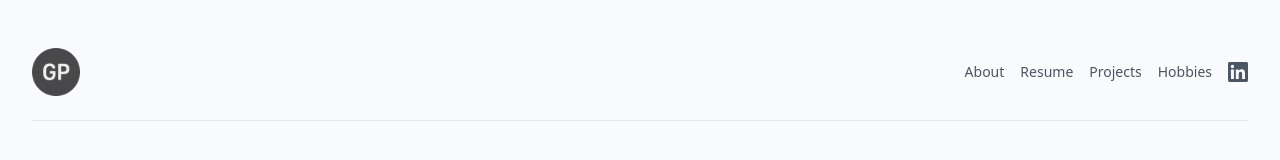
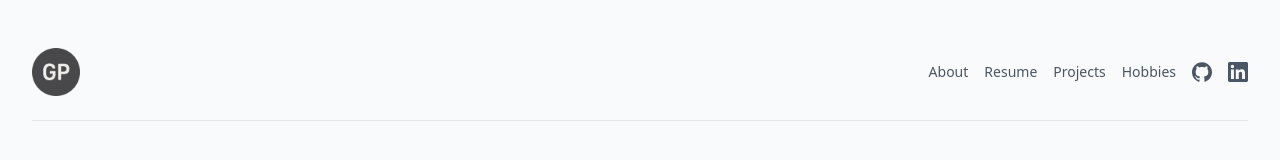
Before and after one commit to garretpatten/garretpatten.com, a Vue app: page / in a window 1280 px wide. Shown: the top 160 px of the page. Built offline with nearby package versions, Linux system fonts and the light colour scheme.

Commit message:
feat: add github link

```diff
--- a/src/components/Header.vue
+++ b/src/components/Header.vue
@@ -65,6 +65,17 @@
           {{ route.name }}
         </router-link>
         <a
+          href="https://github.com/garretpatten"
+          target="_blank"
+          rel="noopener noreferrer"
+          class="text-gray-600 dark:text-gray-400 hover:text-navy-600 dark:hover:text-pine-400 transition-colors duration-200"
+          aria-label="GitHub"
+        >
+          <svg class="w-5 h-5" fill="currentColor" viewBox="0 0 24 24" xmlns="http://www.w3.org/2000/svg">
+            <path d="M12 .297c-6.63 0-12 5.373-12 12 0 5.303 3.438 9.8 8.205 11.385.6.113.82-.258.82-.577 0-.285-.01-1.04-.015-2.04-3.338.724-4.042-1.61-4.042-1.61C4.422 18.07 3.633 17.7 3.633 17.7c-1.087-.744.084-.729.084-.729 1.205.084 1.838 1.236 1.838 1.236 1.07 1.835 2.809 1.305 3.495.998.108-.776.417-1.305.76-1.605-2.665-.3-5.466-1.332-5.466-5.93 0-1.31.465-2.38 1.235-3.22-.135-.303-.54-1.523.105-3.176 0 0 1.005-.322 3.3 1.23.96-.267 1.98-.399 3-.405 1.02.006 2.04.138 3 .405 2.28-1.552 3.285-1.23 3.285-1.23.645 1.653.24 2.873.12 3.176.765.84 1.23 1.91 1.23 3.22 0 4.61-2.805 5.625-5.475 5.92.42.36.81 1.096.81 2.22 0 1.606-.015 2.896-.015 3.286 0 .315.21.69.825.57C20.565 22.092 24 17.592 24 12.297c0-6.627-5.373-12-12-12"/>
+          </svg>
+        </a>
+        <a
           href="https://www.linkedin.com/in/garretpatten"
           target="_blank"
           rel="noopener noreferrer"
@@ -112,6 +123,17 @@
           {{ route.name }}
         </router-link>
         <div class="pt-2 w-full flex justify-center items-center gap-4">
+          <a
+            href="https://github.com/garretpatten"
+            target="_blank"
+            rel="noopener noreferrer"
+            class="text-gray-600 dark:text-gray-400 hover:text-navy-600 dark:hover:text-pine-400 transition-colors duration-200"
+            aria-label="GitHub"
+          >
+            <svg class="w-6 h-6" fill="currentColor" viewBox="0 0 24 24" xmlns="http://www.w3.org/2000/svg">
+              <path d="M12 .297c-6.63 0-12 5.373-12 12 0 5.303 3.438 9.8 8.205 11.385.6.113.82-.258.82-.577 0-.285-.01-1.04-.015-2.04-3.338.724-4.042-1.61-4.042-1.61C4.422 18.07 3.633 17.7 3.633 17.7c-1.087-.744.084-.729.084-.729 1.205.084 1.838 1.236 1.838 1.236 1.07 1.835 2.809 1.305 3.495.998.108-.776.417-1.305.76-1.605-2.665-.3-5.466-1.332-5.466-5.93 0-1.31.465-2.38 1.235-3.22-.135-.303-.54-1.523.105-3.176 0 0 1.005-.322 3.3 1.23.96-.267 1.98-.399 3-.405 1.02.006 2.04.138 3 .405 2.28-1.552 3.285-1.23 3.285-1.23.645 1.653.24 2.873.12 3.176.765.84 1.23 1.91 1.23 3.22 0 4.61-2.805 5.625-5.475 5.92.42.36.81 1.096.81 2.22 0 1.606-.015 2.896-.015 3.286 0 .315.21.69.825.57C20.565 22.092 24 17.592 24 12.297c0-6.627-5.373-12-12-12"/>
+            </svg>
+          </a>
           <a
             href="https://www.linkedin.com/in/garretpatten"
             target="_blank"
```
